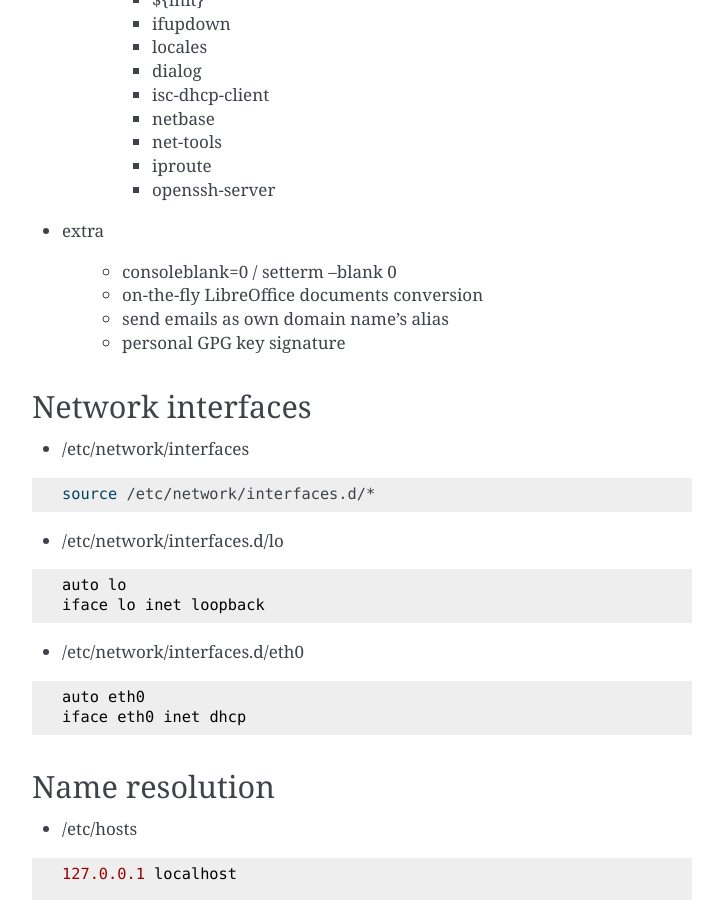
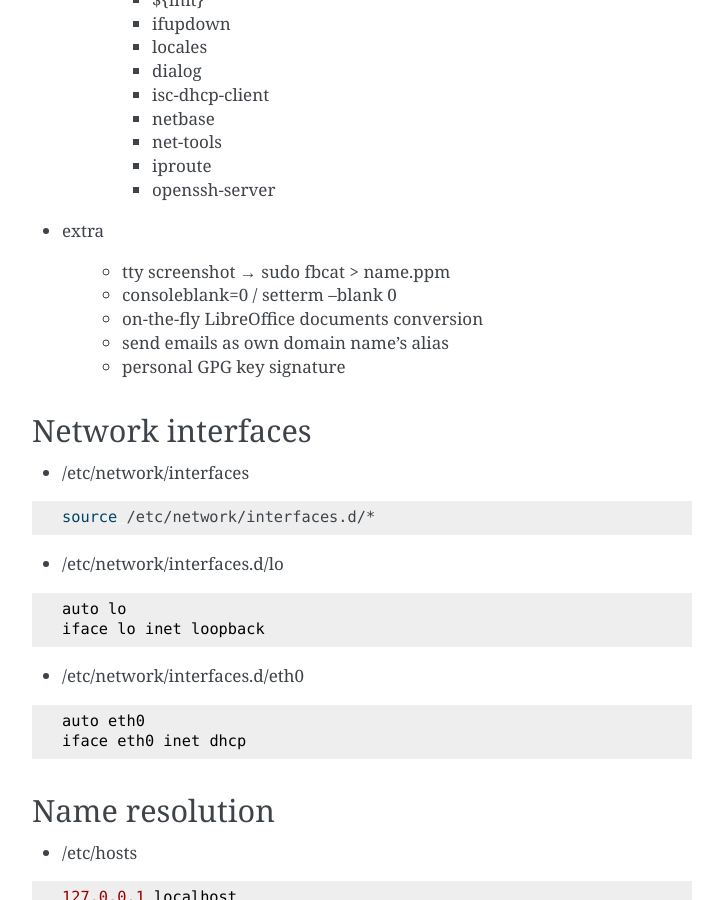
Before and after one commit to rwx-work/docs, a Sphinx documentation site: the page built from source/tasks.rst, in a window 1280 px wide and 900 px high, scrolled down 907 px. Shown: the whole window, without its empty margins (388-1111 px from the left). Built offline with Sphinx 7.4.7, drawn with Linux system fonts in a browser that asks for light colours.

Commit message:
tty/screenshot

```diff
--- a/source/tasks.rst
+++ b/source/tasks.rst
@@ -53,6 +53,7 @@ Tasks
 
 * extra
 
+    * tty screenshot → sudo fbcat > name.ppm
     * consoleblank=0 / setterm --blank 0
     * on-the-fly LibreOffice documents conversion
     * send emails as own domain name's alias
```
